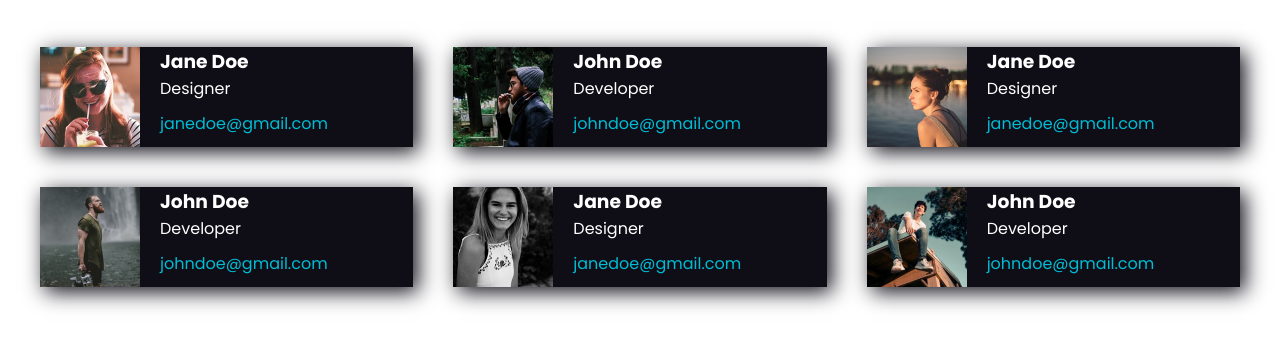
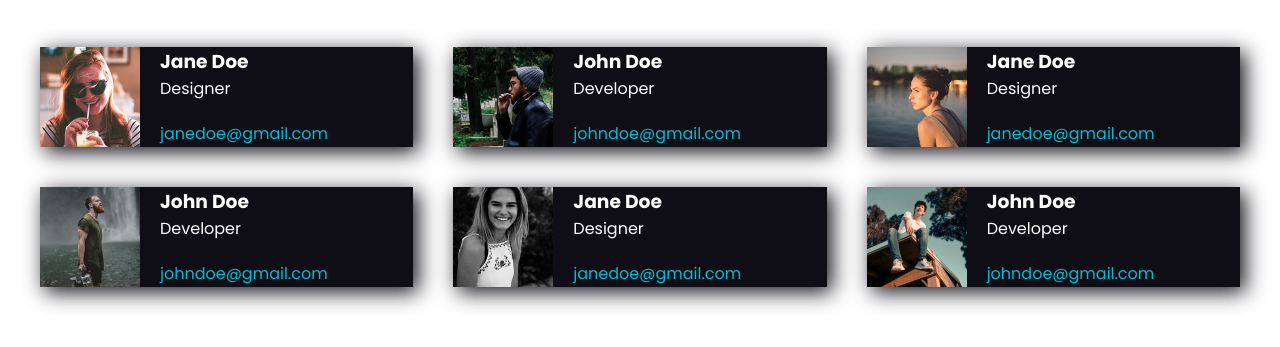
Before and after one commit to FrancescoGentileDev/html-css-float-cards, a plain HTML site: page index.html in a window 1280 px wide. Shown: the part 101-448 px from the top of the page. Drawn offline with Linux system fonts and the light colour scheme.

Commit message:
Aggiunti commenti

```diff
--- a/css/style.css
+++ b/css/style.css
@@ -53,9 +53,11 @@ main {
 
 
 
-.card-container > .float-left.clearfix p:last-child { /* EMAIL */
-    margin-top: 10px;
-    color: #00bcd4
+a { /* EMAIL */
+    margin-top: 20px;
+    display: block;
+    color: #00bcd4;
+    text-decoration: none;
 }
 
 
--- a/index.html
+++ b/index.html
@@ -31,42 +31,42 @@
             <img  class="float-left"  src="img/female1.png" alt="">
             <h3>Jane Doe</h3>
             <p>Designer</p>
-            <p>janedoe@gmail.com</p>
+            <a href="mailto:janedoe@gmail.com">janedoe@gmail.com</a>
         </div>
 
         <div class="float-left clearfix">
             <img  class="float-left"  src="img/male1.png" alt="">
             <h3>John Doe</h3>
             <p>Developer</p>
-            <p>johndoe@gmail.com</p>
+            <a href="mailto:johndoe@gmail.com">johndoe@gmail.com</a>
         </div>
 
         <div class="float-left clearfix">
             <img  class="float-left"  src="img/female2.png" alt="">
             <h3>Jane Doe</h3>
             <p>Designer</p>
-            <p>janedoe@gmail.com</p>
+            <a href="mailto:janedoe@gmail.com">janedoe@gmail.com</a>
         </div>
 
         <div class="float-left clearfix">
             <img  class="float-left"  src="img/male2.png" alt="">
             <h3>John Doe</h3>
             <p>Developer</p>
-            <p>johndoe@gmail.com</p>
+            <a href="mailto:johndoe@gmail.com">johndoe@gmail.com</a>
         </div>
 
         <div class="float-left clearfix">
             <img  class="float-left"  src="img/female3.png" alt="">
             <h3>Jane Doe</h3>
             <p>Designer</p>
-            <p>janedoe@gmail.com</p>
+            <a href="mailto:janedoe@gmail.com">janedoe@gmail.com</a>
         </div>
 
         <div class="float-left clearfix">
             <img  class="float-left"  src="img/male3.png" alt="">
             <h3>John Doe</h3>
             <p>Developer</p>
-            <p>johndoe@gmail.com</p>
+            <a href="mailto:johndoe@gmail.com">johndoe@gmail.com</a>
         </div>
 
 
```
